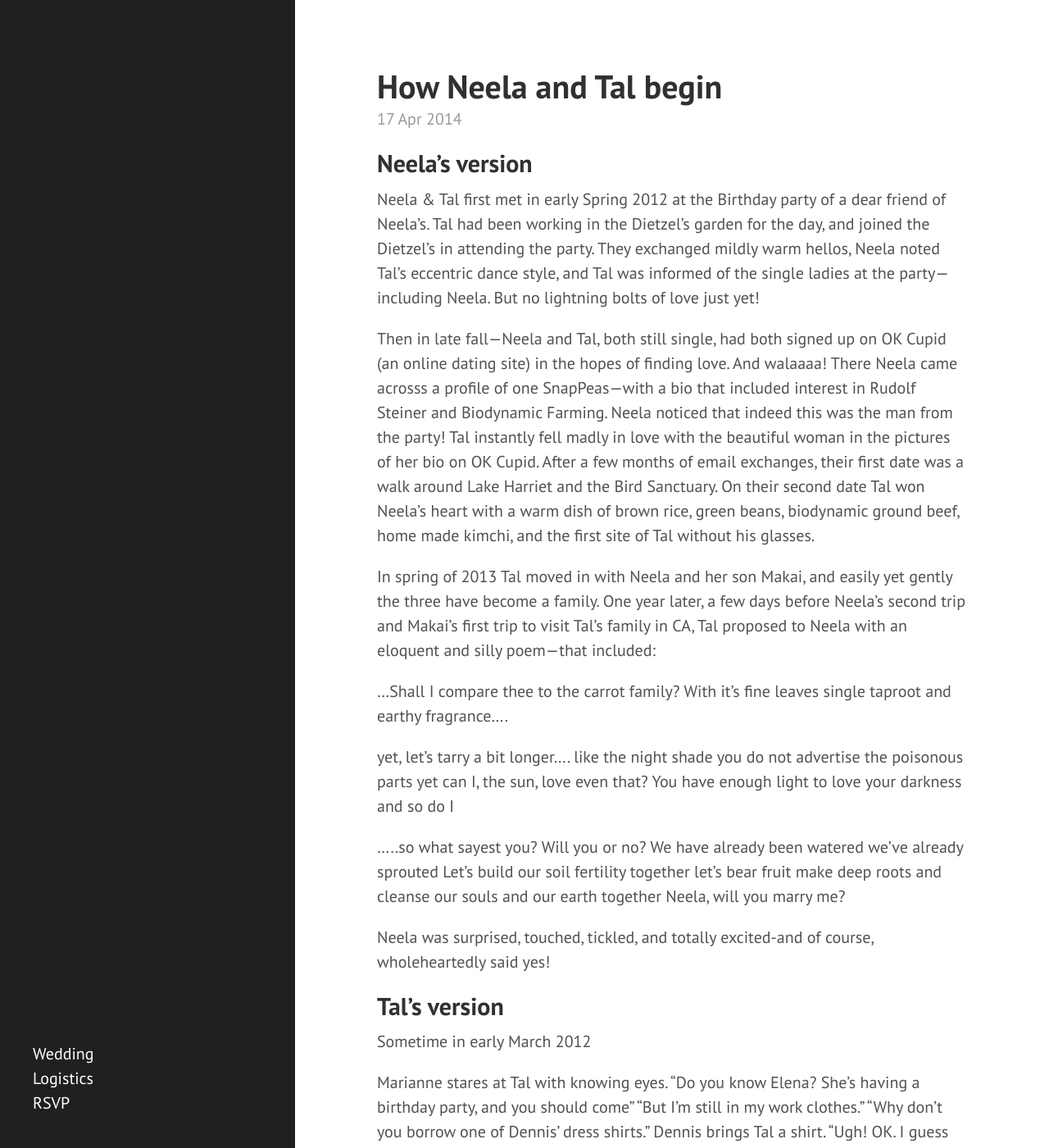
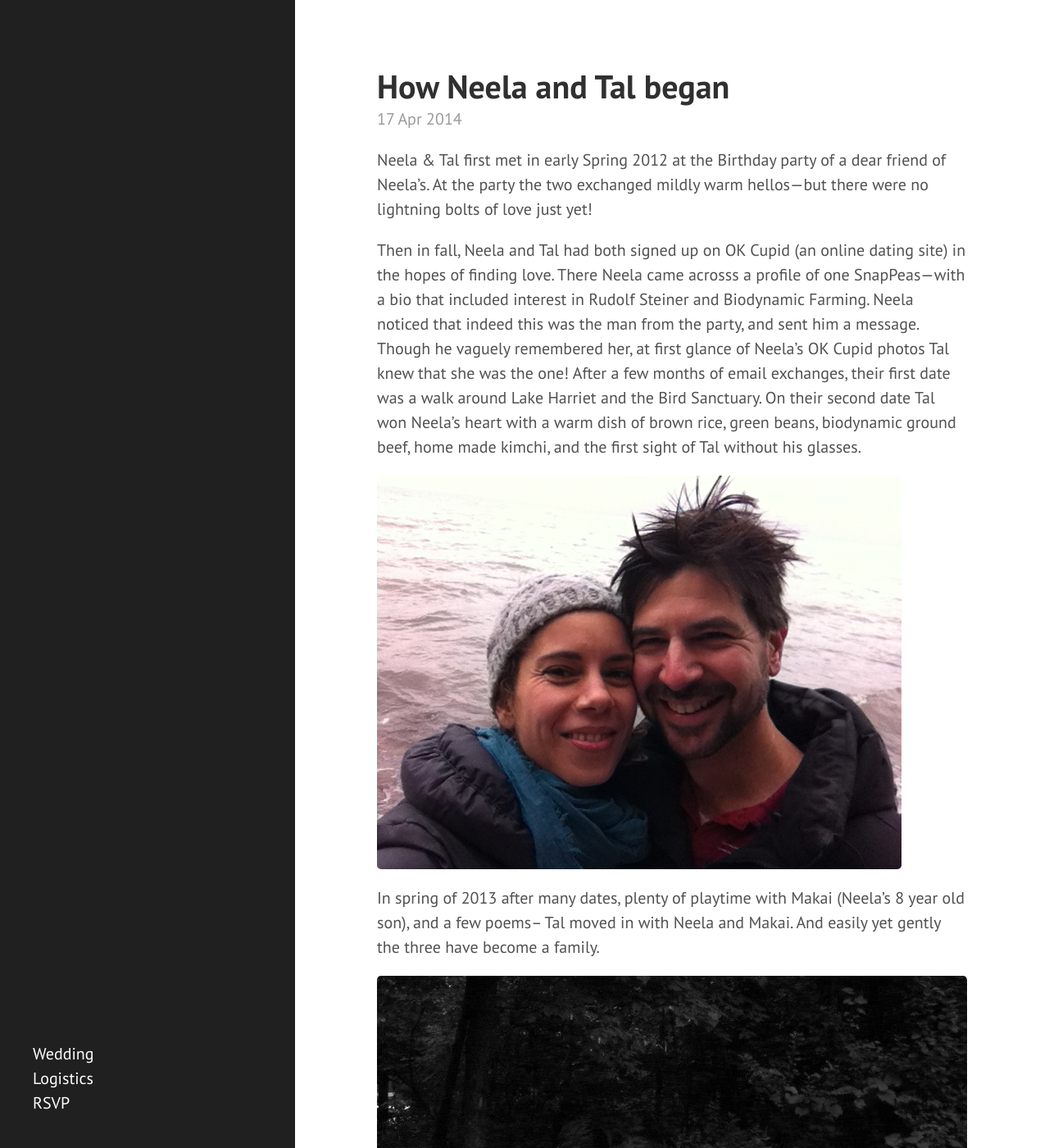
Before and after one commit to kjell/neelaandtal.org, a Jekyll site: the page built from _posts/2014-04-17-neela-and-tal.md, in a window 1280 px wide and 1400 px high. Shown: the whole window at 82% size. Built offline with Jekyll 4.4.1, drawn with Linux system fonts in a browser that asks for light colours; Markdown is read by kramdown in place of the engine named in the settings; some of the changed text lies outside the part shown.

Commit message:
New blurb, 3 photos

```diff
--- a/_posts/2014-04-17-neela-and-tal.md
+++ b/_posts/2014-04-17-neela-and-tal.md
@@ -1,104 +1,55 @@
 ---
 layout: post
-title: How Neela and Tal begin
+title: How Neela and Tal began
 ---
 
-## Neela's version
 
-Neela & Tal first met in early Spring 2012 at the Birthday party of a
-dear friend of Neela's. Tal had been working in the Dietzel's garden for
-the day, and joined the Dietzel's in attending the party. They exchanged
-mildly warm hellos, Neela noted Tal's eccentric dance style, and Tal was
-informed of the single ladies at the party—including Neela. But no
-lightning bolts of love just yet!
+Neela & Tal first met in early Spring 2012 at the Birthday party of a dear friend of Neela's. At the party the two exchanged mildly warm hellos—but there were no lightning bolts of love just yet!
 
-Then in late fall—Neela and Tal, both still single, had both signed up
-on OK Cupid (an online dating site) in the hopes of finding love. And
-walaaaa! There Neela came acrosss a profile of one SnapPeas---with a bio
-that included interest in Rudolf Steiner and  Biodynamic Farming. Neela
-noticed that indeed this was the man from the party! Tal instantly fell
-madly in love with the beautiful woman in the pictures of her bio on OK
-Cupid. After a few months of email exchanges, their first date was a
-walk around Lake Harriet and the Bird Sanctuary. On their second date
-Tal won Neela's heart with a warm dish of brown rice, green beans,
-biodynamic ground beef, home made kimchi, and the first site of Tal
-without his glasses.
+Then in fall, Neela and Tal had both signed up on OK Cupid (an online dating site) in the hopes of finding love. There Neela came acrosss a profile of one SnapPeas---with a bio that included interest in Rudolf Steiner and Biodynamic Farming. Neela noticed that indeed this was the man from the party, and sent him a message. Though he vaguely remembered her, at first glance of Neela's OK Cupid photos Tal knew that she was the one! After a few months of email exchanges, their first date was a walk around Lake Harriet and the Bird Sanctuary. On their second date Tal won Neela's heart with a warm dish of brown rice, green beans, biodynamic ground beef, home made kimchi, and the first sight of Tal without his glasses.
 
-In spring of 2013 Tal moved in with Neela and her son Makai, and easily
-yet gently the three have become a family. One year later, a few days
-before Neela's second trip and Makai's first trip to visit Tal's family
-in CA, Tal proposed to Neela with an eloquent and silly poem---that
-included:
+![neela and tal by water](/img/nt-water.jpg)
 
-...Shall I compare thee to the carrot family?
+In spring of 2013 after many dates, plenty of playtime with Makai (Neela's 8 year old son), and a few poems-- Tal moved in with Neela and Makai. And easily yet gently the three have become a family.
+
+![neela and tal with a mandolin](/img/neelatalmando.jpg)
+![neela, tal and makai](/img/ntm.jpg)
+
+One year later, a few days before Neela's second trip and Makai's first trip to visit Tal's family in California, Tal proposed with an eloquent and silly poem---that included:
+
+> ...Shall I compare thee to the carrot family?
 With it's fine leaves
 single taproot
 and earthy fragrance....
 
-yet, let's tarry a bit longer....
-like the night shade you do not advertise the poisonous parts
+> yet, let's tarry a bit....
+like the night shade who hides its flowers from the sun
+you do not advertise the poisonous parts
 yet can I, the sun, love even that?
 You have enough light to love your darkness
 and so do I
 
-…..so what sayest you?
+> ...let's lighten the mood again
+tarry some more
+shall I compare thee to the cabbage family? With it's familiar smell
+and its flexible, adaptable nature
+It offers its whole self to be eaten
+as you offer yourself in service to your family...
+We are now companions
+Both of us together greater than
+each apart
+like carrots and peas
+or corn, beans, and squash since we are three
+
+> ...so what sayest you?
 Will you or no?
 We have already been watered
 we've already sprouted
 Let's build our soil fertility together
 let's bear fruit
 make deep roots
-and cleanse our souls and our earth together
-Neela, will you marry me?
+and cleanse our souls and our earth
 
-Neela was surprised, touched, tickled, and totally excited-and of
-course, wholeheartedly said yes!
+> Neela, will you marry me?
 
-## Tal's version
-
-Sometime in early March 2012
-
-Marianne stares at Tal with knowing eyes.
-“Do you know Elena? She's having a birthday party, and you should come”
-“But I'm still in my work clothes.”
-“Why don't you borrow one of Dennis' dress shirts.”
-Dennis brings Tal a shirt.
-“Ugh! OK. I guess I'll go.”
-
-At the party
-“So let me show you who all the single ladies are...” Marianne is on a
-mission.
-
-Still later, Marianne and Neela are sitting on the couch. Tal comes
-over.
-“Tal, this is Neela,” Marianne says.
-“Hi.” Tal says
-“Hi.” Neela says.
-And that was it. Both shy, Marianne continues to talk to Neela and Tal
-remains silent.
-
-That Fall
-On a whim, Tal re-upped his OKCupid account, and began getting his feet
-wet in the online dating scene.
-
-A month later, Tal gets a message from Blue Mountain. “Whoa! Who is
-that?!” After one look at the photos, he knew she was the one. Neela
-wrote that they had met at a party in the Spring.
-“Huh?” Tal replied.
-“You know, Elena's party. I met you on the couch.”
-“Oh, yeah, I sort of remember now.”
-
-After several dates and few poems, Tal moved in.
-
-In Winter
-“Whoa, that jump looks really dangerous,” Tal says. “Let's stay to the
-right.”
-Makai leads Tal closer to the left with each run down the slope.
-“We seem to be getting closer, let's stay to the right.”
-“We won't hit it,” Makai responds.
-The next time down the sled starts straight then suddenly veers left.
-Tal braces himself as the sled goes over the jump, both fly into the
-air, and land. Makai laughs. Tal yells as his butt lands on the ice.
-“I didn't want to do that! I'm done. We're going home!”
-
-And the rest can be left to the imagination...
+Neela was surprised, touched, tickled, and totally excited-and of course, wholeheartedly said yes!
```
Also changed, not shown: img/neelatalmando.jpg (added), img/nt-water.jpg (added), img/ntm.jpg (added).
